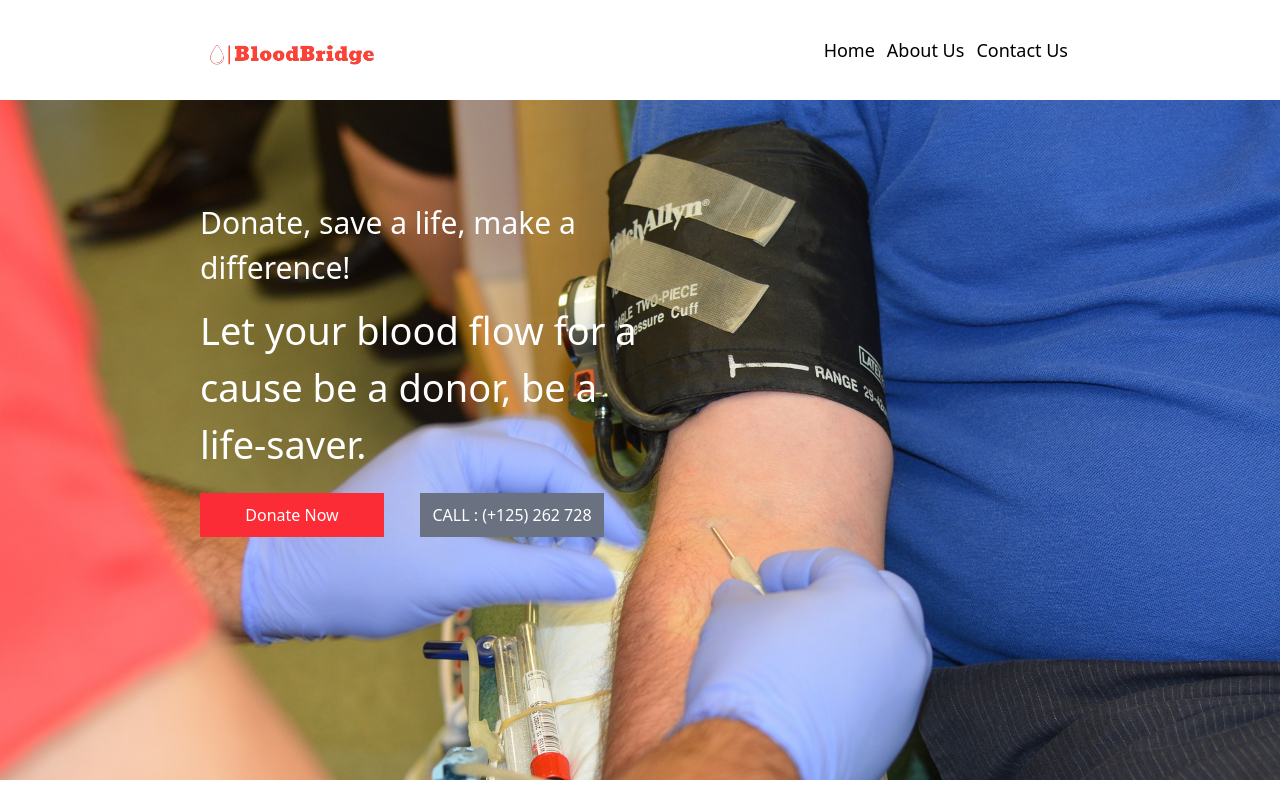
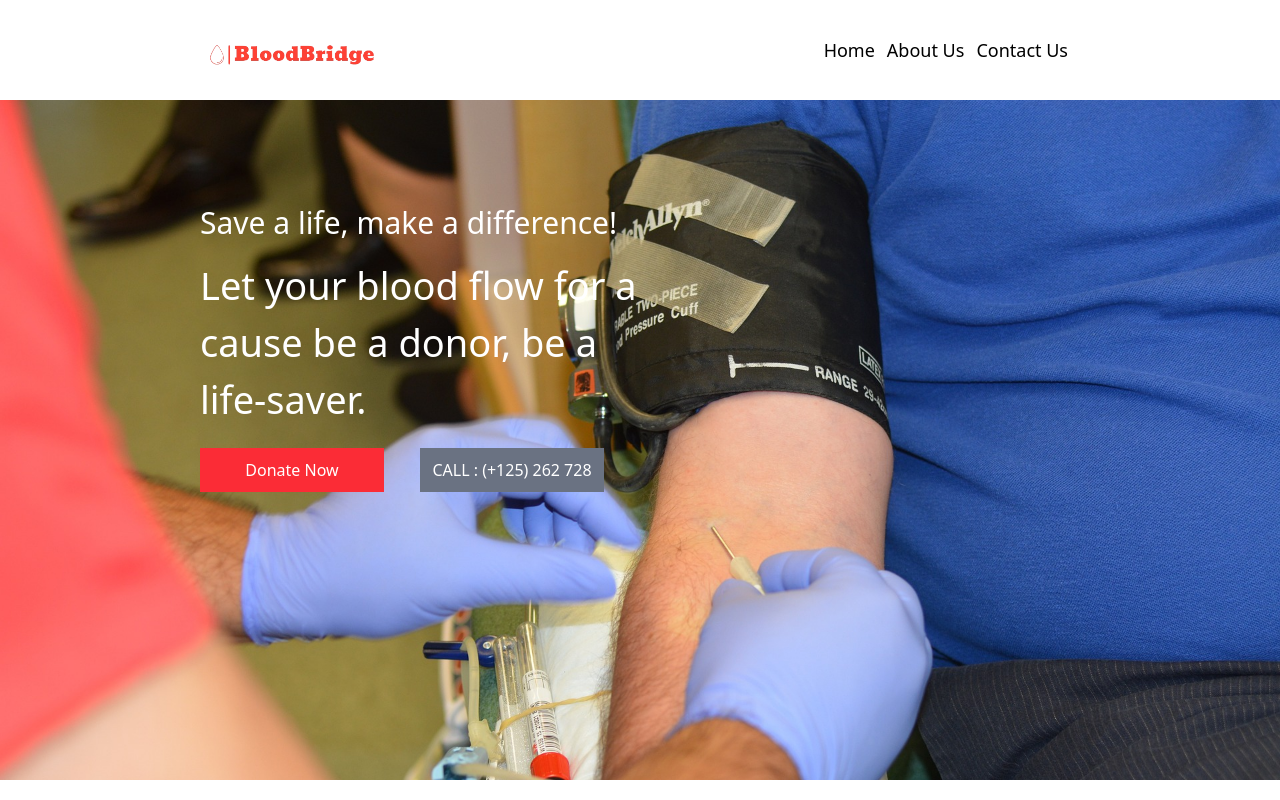
Before and after one commit to TanishkAgarwal18/Rakt_Setu, a React (Vite) app in the folder frontend/: page / in a window 1280 px wide. Shown: the top 800 px of the page. Built offline with nearby package versions, Linux system fonts and the light colour scheme.

Commit message:
Update Hero.jsx

```diff
--- a/frontend/src/components/Hero.jsx
+++ b/frontend/src/components/Hero.jsx
@@ -3,7 +3,7 @@ const Hero = ()=>{
         <div className="bg-[url('/hero1.jpg')] bg-no-repeat bg-cover bg-center h-[85vh] px-[200px]">
 
          <div className="flex flex-col text-white w-[50%] pt-[10%]">
-           <span className="text-[30px] mt-3">Donate, save a life, make a difference!</span>
+           <span className="text-[30px] mt-3">Save a life, make a difference!</span>
            <h1 className="text-[38px] mt-3">Let your blood flow for a cause be a donor, be a life-saver.
             </h1>
 
```
